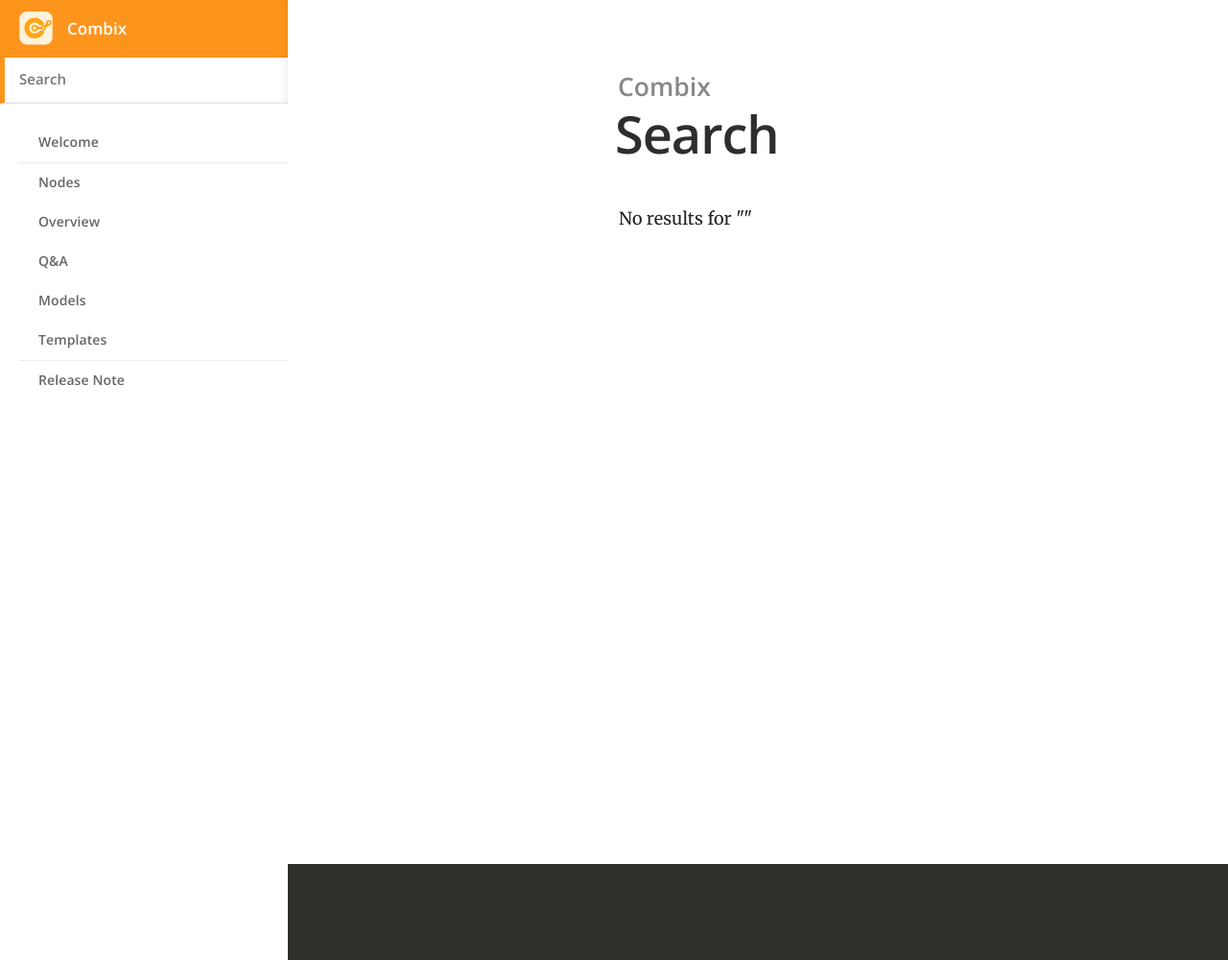
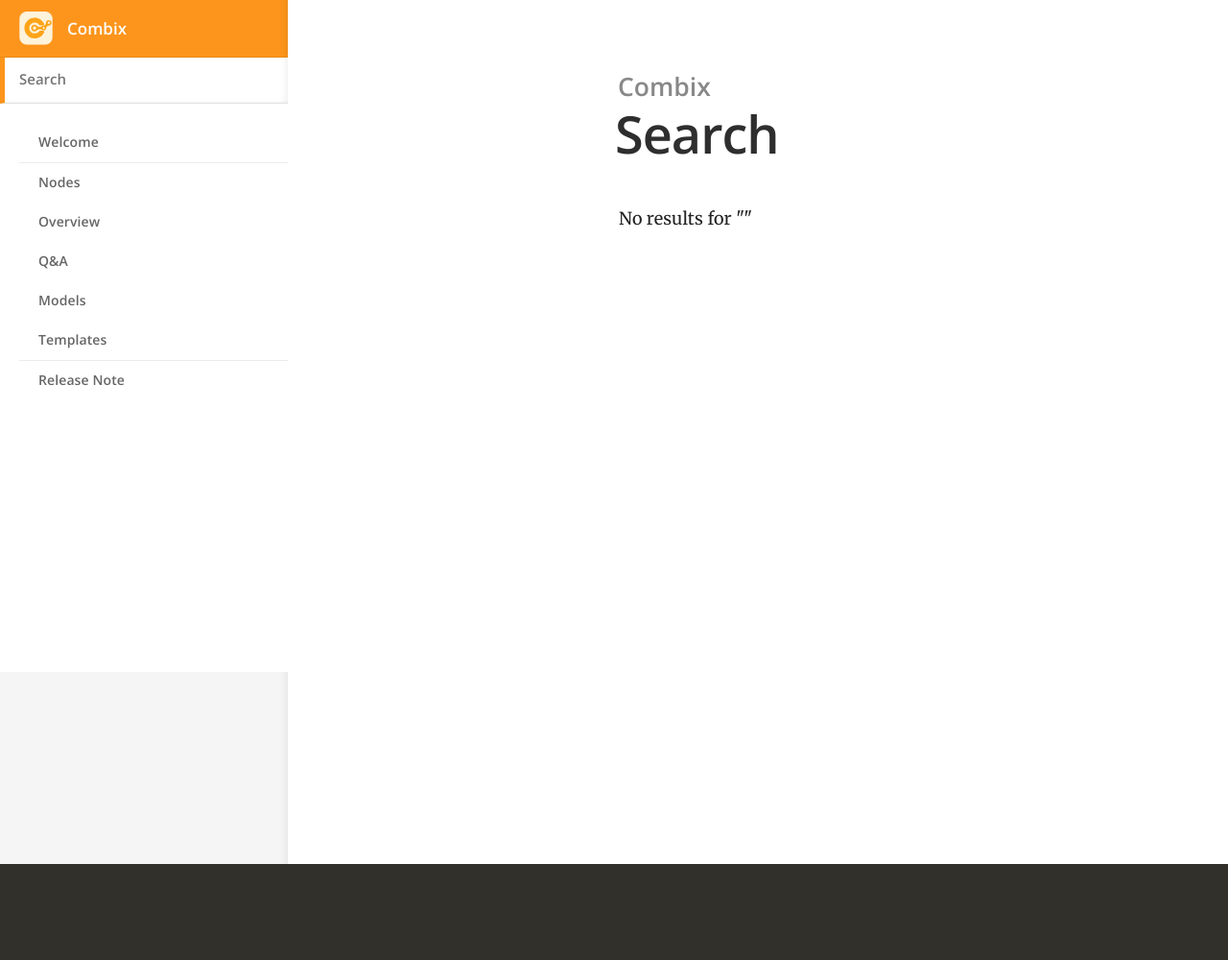
Before and after one commit to roryror/combix-doc, a Jekyll site: the page built from search.html, in a window 1280 px wide. Shown: the whole page at 96% size. Built offline with Jekyll 4.4.1, drawn with Linux system fonts in a browser that asks for light colours; after the commit the page ends 900 px from its top, so only the background shows below that.

Commit message:
Update default.html

```diff
--- a/_layouts/default.html
+++ b/_layouts/default.html
@@ -23,7 +23,7 @@
             display: flex;
         }
         header {
-            height:1000px;
+            height:700px;
             width: 300px;
             overflow-y: auto;
         }
@@ -32,7 +32,7 @@
             left: 0;
             bottom: 0;
             width: 300px;
-            height:1000px;
+            height:700px;
             overflow-y: auto;
             padding: 20px;
             box-shadow: 2px 0 5px rgba(0, 0, 0, 0.1);
```
